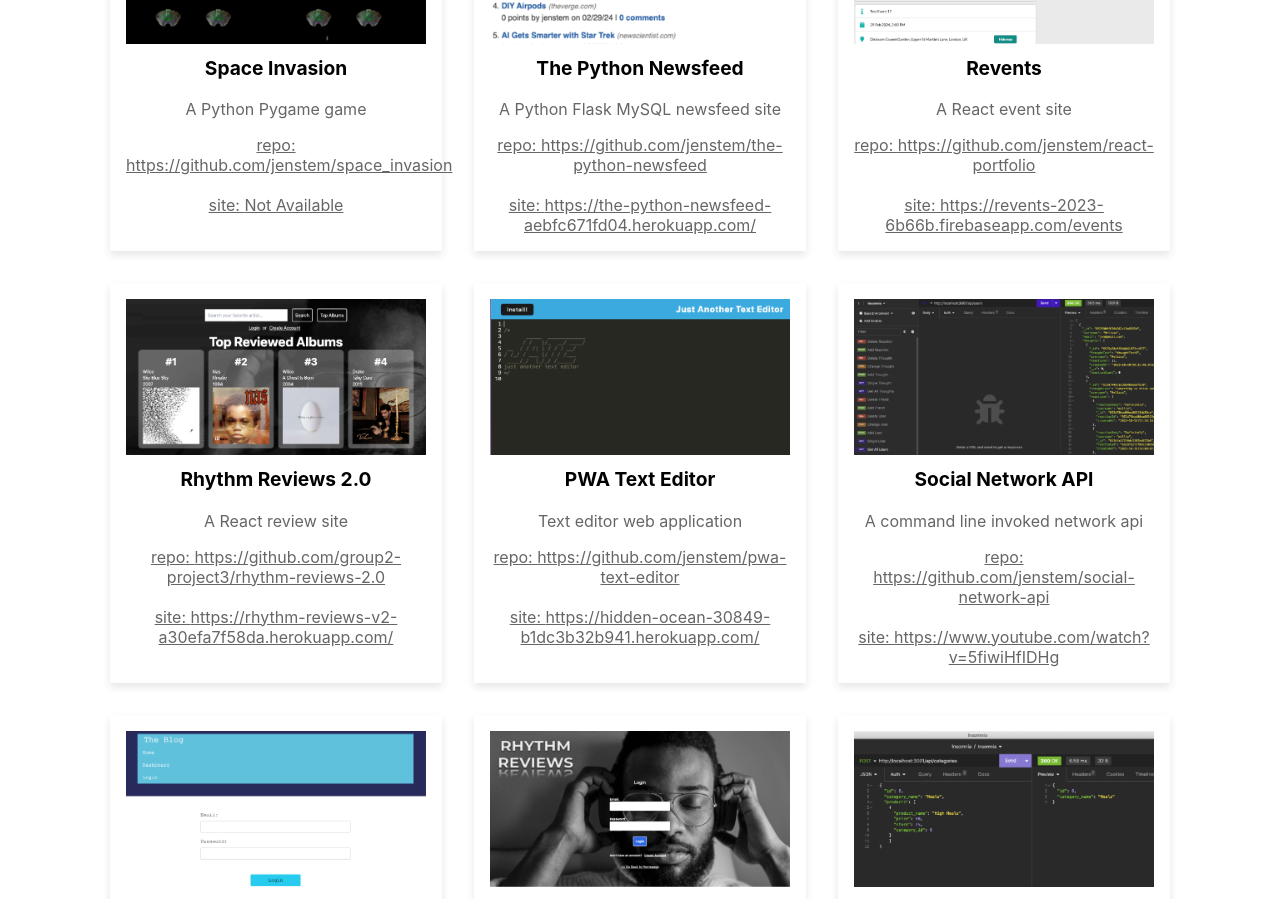
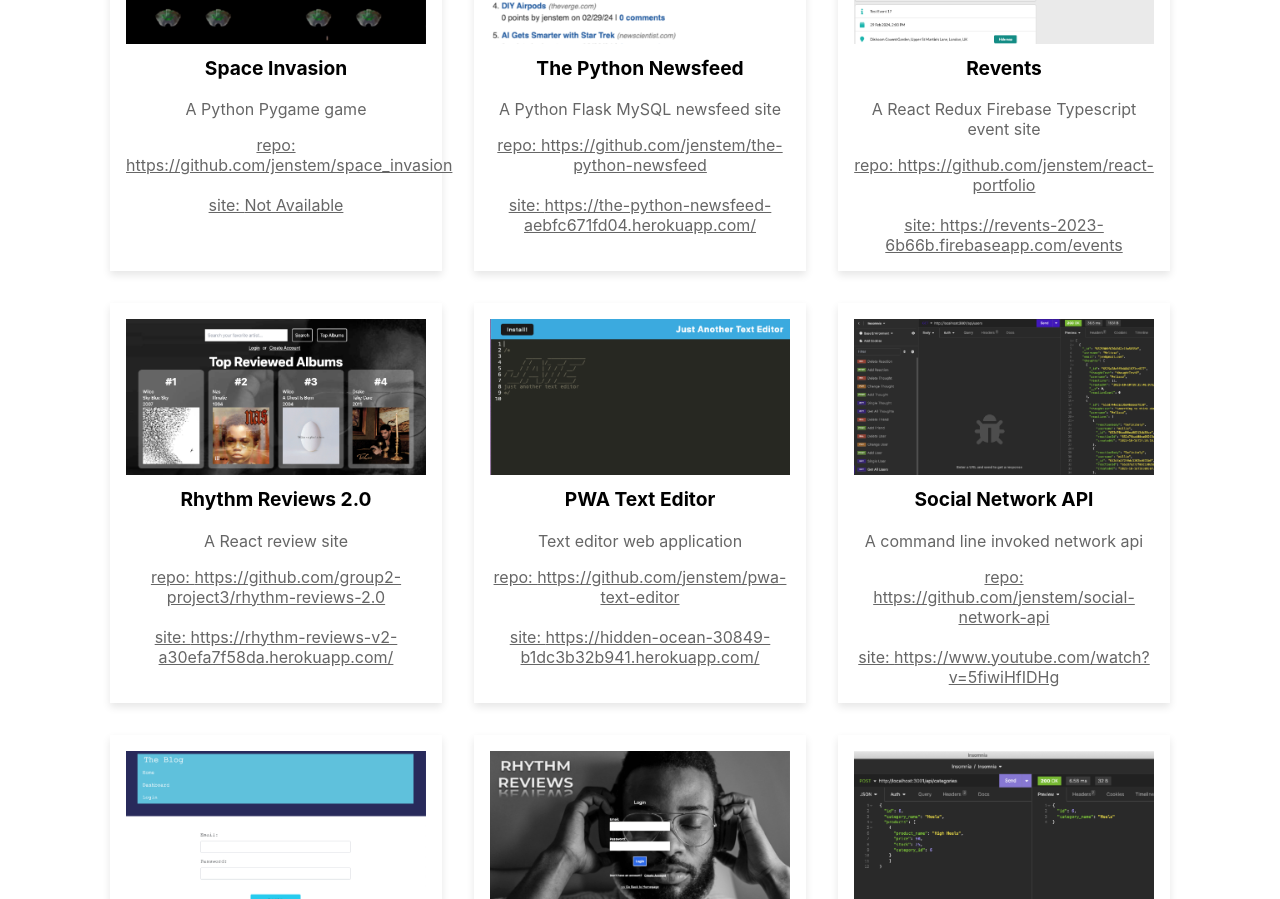
Before and after one commit to jenstem/react-portfolio, a React (Create React App) app: page / in a window 1280 px wide. Shown: the part 1090-1989 px from the top of the page. Built offline with nearby package versions, Linux system fonts and the light colour scheme.

Commit message:
Add description to Revents app

```diff
--- a/src/Pages/projects.js
+++ b/src/Pages/projects.js
@@ -15,7 +15,7 @@ import SpaceInvasion from '../assets/app-images/space_invasion.jpg';
 const projectData = [
     { title: 'Space Invasion', description: 'A Python Pygame game', imageUrl: SpaceInvasion, url: "https://github.com/jenstem/space_invasion", site: "Not Available" },
     { title: 'The Python Newsfeed', description: 'A Python Flask MySQL newsfeed site', imageUrl: Newsfeed, url: "https://github.com/jenstem/the-python-newsfeed", site: "https://the-python-newsfeed-aebfc671fd04.herokuapp.com/" },
-    { title: 'Revents', description: 'A React event site', imageUrl: Revents, url: "https://github.com/jenstem/react-portfolio", site: "https://revents-2023-6b66b.firebaseapp.com/events" },
+    { title: 'Revents', description: 'A React Redux Firebase Typescript event site', imageUrl: Revents, url: "https://github.com/jenstem/react-portfolio", site: "https://revents-2023-6b66b.firebaseapp.com/events" },
     { title: 'Rhythm Reviews 2.0', description: 'A React review site', imageUrl: RhythmReviews2, url: "https://github.com/group2-project3/rhythm-reviews-2.0", site: "https://rhythm-reviews-v2-a30efa7f58da.herokuapp.com/" },
     { title: 'PWA Text Editor', description: 'Text editor web application', imageUrl: PWA, url: "https://github.com/jenstem/pwa-text-editor", site: "https://hidden-ocean-30849-b1dc3b32b941.herokuapp.com/" },
     { title: 'Social Network API', description: 'A command line invoked network api', imageUrl: SocialNetwork, url: 'https://github.com/jenstem/social-network-api', site: "https://www.youtube.com/watch?v=5fiwiHfIDHg" },
```
